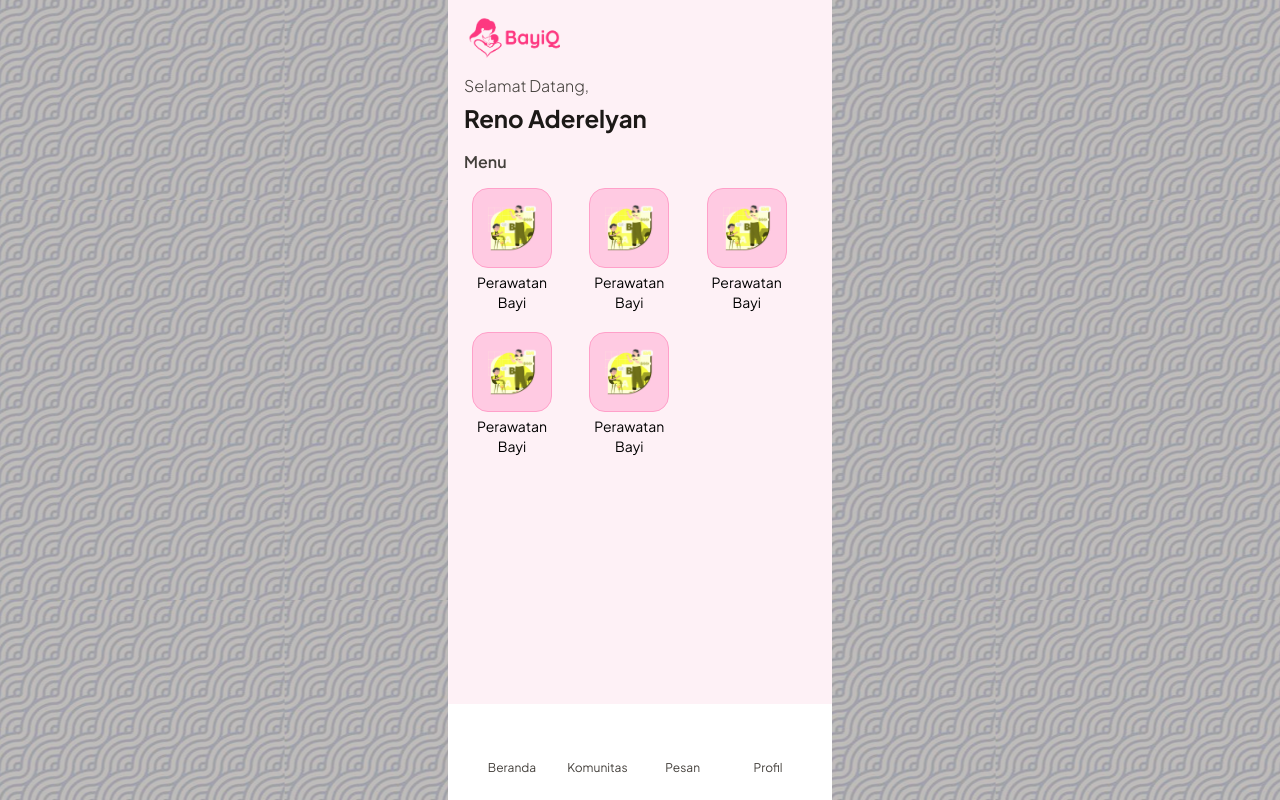
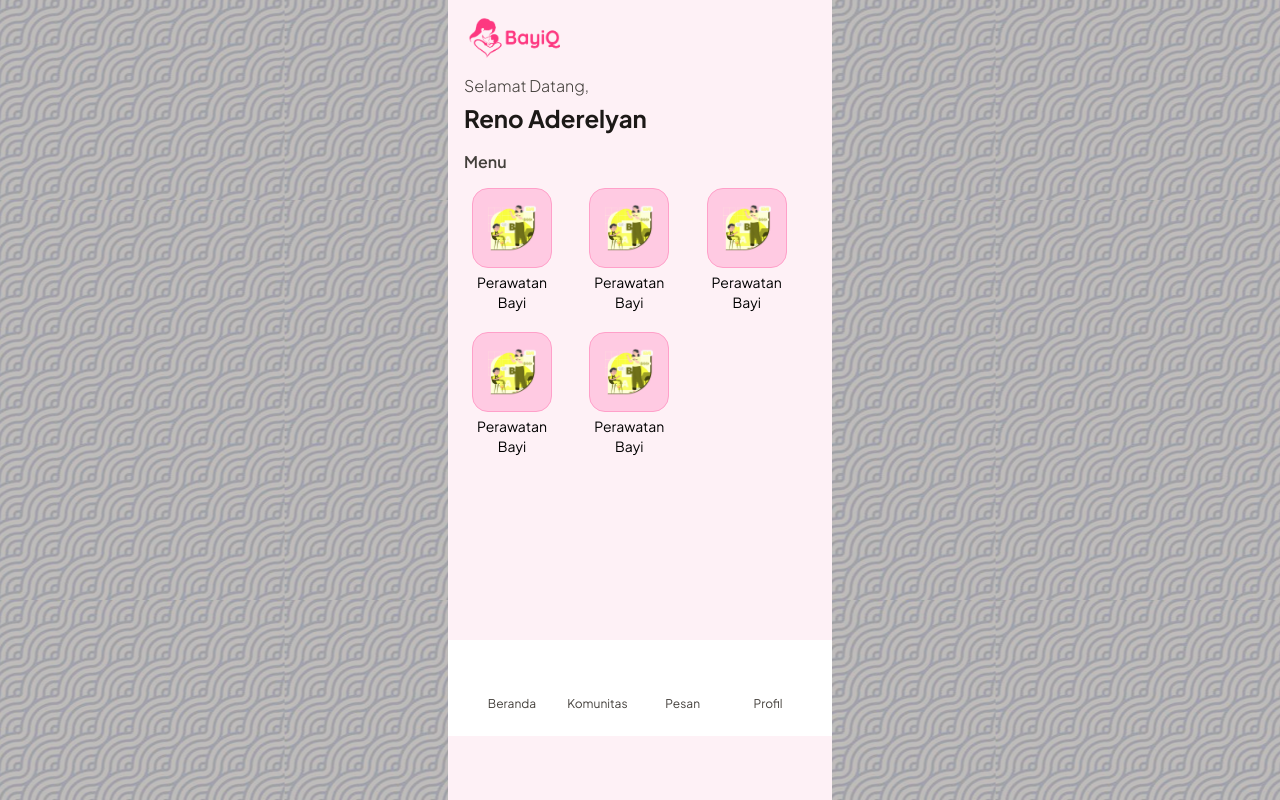
Before and after one commit to aplicalvin/bayiq-fe, a React (Vite) app: page /app in a window 1280 px wide. Built offline with nearby package versions, Linux system fonts and the light colour scheme; some icons are missing.

Commit message:
fix bug in AppFooter

```diff
--- /dev/null
+++ b/src/app/Message/examplechat/AppBubbleChat.jsx
@@ -0,0 +1,8 @@
+// eslint-disable-next-line no-unused-vars
+import React from "react";
+
+function AppBubbleChat() {
+    return <div>AppBubbleChat</div>;
+}
+
+export default AppBubbleChat;
--- a/src/layout/AppLayout.jsx
+++ b/src/layout/AppLayout.jsx
@@ -15,7 +15,7 @@ function AppLayout() {
                         <div className="mb-32">
                             <Outlet />
                         </div>
-                        <div className="absolute bottom-0 z-50 max-w-sm w-full bg-white px-8 py-6">
+                        <div className="absolute bottom-0 mb-16 z-50 max-w-sm w-full bg-white px-8 py-6">
                             <AppFooter />
                         </div>
                     </div>
```
